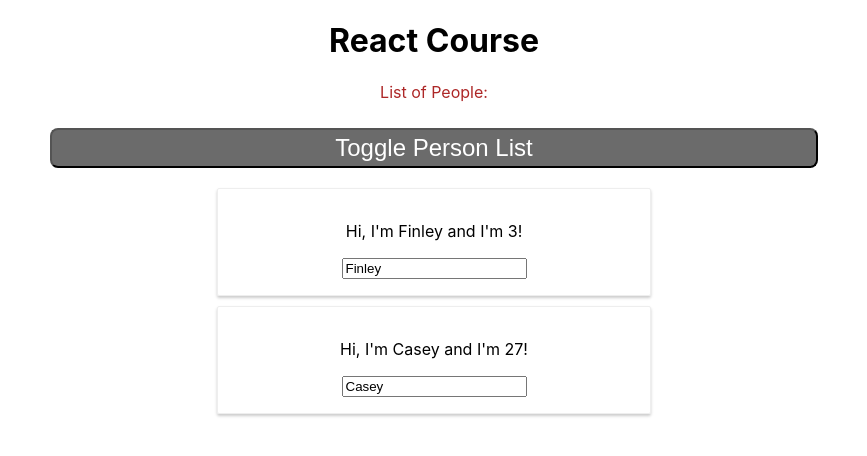
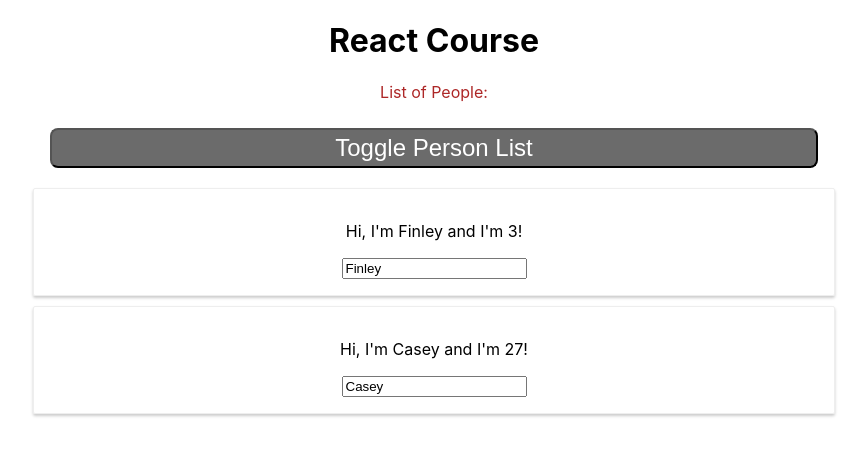
Before and after one commit to caseyr003/react-complete-guide, a React (Create React App) app: page / in a window 1280 px wide. Both pictures are taken after a click on the button "Toggle Person List". Shown: the top 456 px of the page, without its empty margins (206-1073 px from the left). Built offline with nearby package versions, Linux system fonts and the light colour scheme.

Commit message:
remove radium from project

```diff
--- a/src/App.js
+++ b/src/App.js
@@ -1,6 +1,5 @@
 import React, { Component } from 'react';
 import './App.css';
-import Radium, { StyleRoot } from 'radium';
 import Person from './Person/Person'
 
 class App extends Component {
@@ -49,10 +48,7 @@
       height: '40px',
       color: 'white',
       fontSize: '24px',
-      cursor: 'pointer',
-      ':hover': {
-        backgroundColor: 'cadetblue'
-      }
+      cursor: 'pointer'
     };
 
     let persons = null;
@@ -72,9 +68,6 @@
       );
 
       btnStyle.backgroundColor = '#6b6b6b';
-      btnStyle[':hover'] = {
-        backgroundColor: 'darkgrey'
-      };
     }
 
     const classes = [];
@@ -84,7 +77,6 @@
     if (this.state.persons.length <= 1) classes.push('bold');
 
     return (
-      <StyleRoot>
       <div className="App">
         <h1>React Course</h1>
         <p className={classes.join(' ')}>List of People:</p>
@@ -93,9 +85,8 @@
           onClick={this.togglePersonHandler}>Toggle Person List</button>
         {persons}
       </div>
-      </StyleRoot>
     );
   }
 }
 
-export default Radium(App);
+export default App;
--- a/src/Person/Person.js
+++ b/src/Person/Person.js
@@ -1,17 +1,10 @@
 import React from 'react';
-import Radium from 'radium';
 
 import './Person.css'
 
 const person = (props) => {
-    const style = {
-        '@media (min-width: 500px)': {
-            width: '400px'
-        }
-    };
-
     return (
-        <div className="Person" style={style}>
+        <div className="Person">
             <p onClick={props.click}>Hi, I'm {props.name} and I'm {props.age}!</p>
             <p>{props.children}</p>
             <input type="text" onChange={props.changed} value={props.name}/>
@@ -19,4 +12,4 @@
     )
 };
 
-export default Radium(person);
+export default person;
```
Lines whose indentation alone changed are shown as unchanged.
